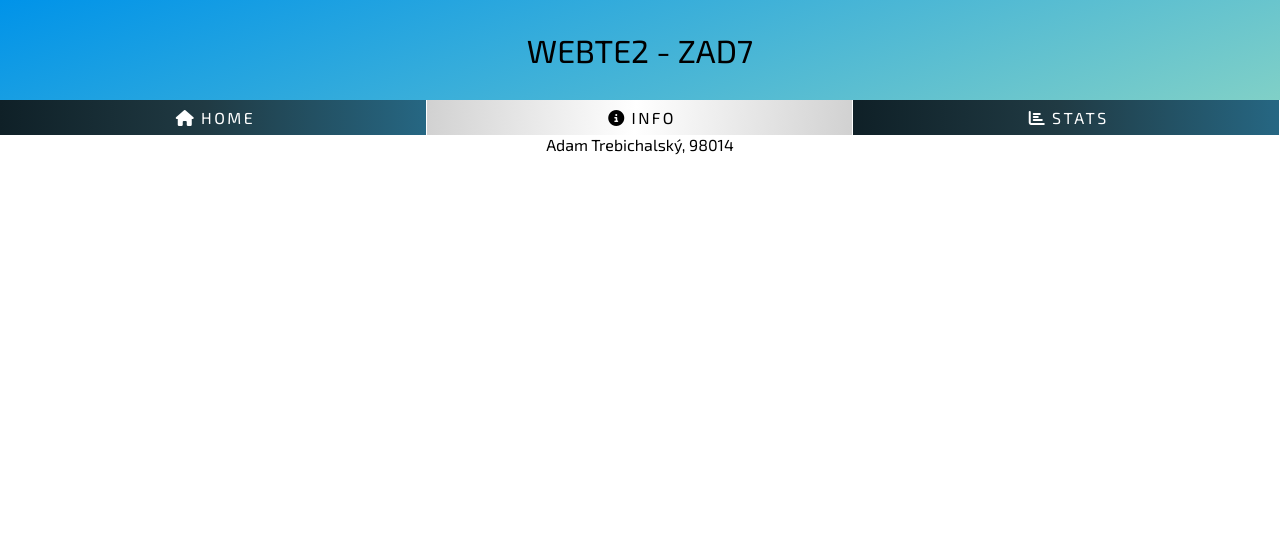
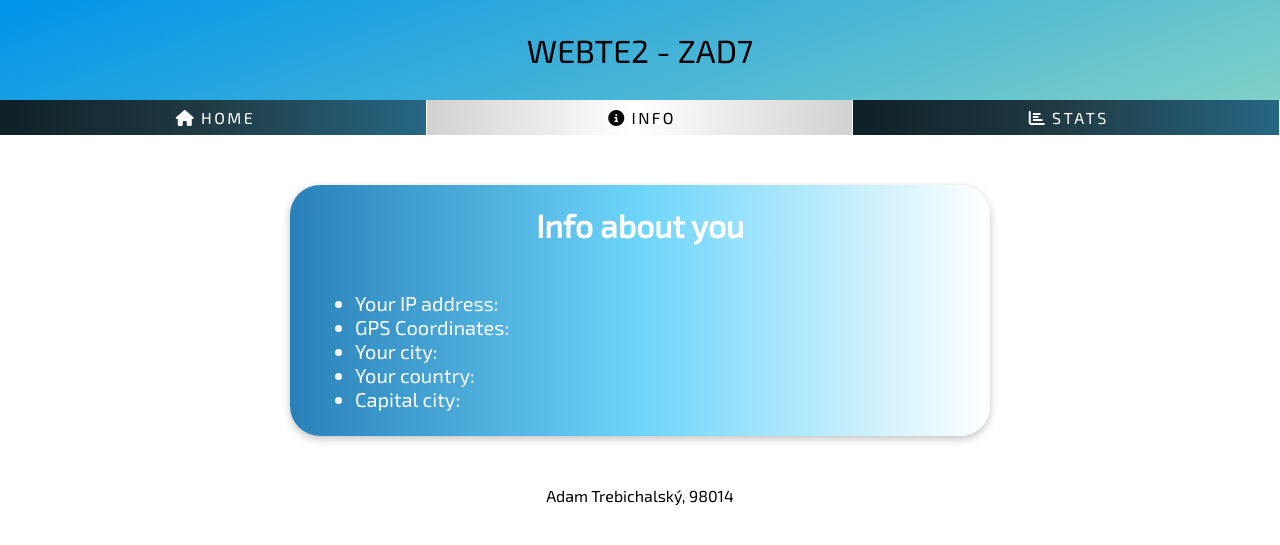
Before and after one commit to adamt1312/WEBTE2_zad7, a PHP site: page /infoaboutyou.php in a window 1280 px wide. Shown: the top 545 px of the page. Run offline with PHP 8.4, Linux system fonts and the light colour scheme; some libraries are stand-ins or nearby versions.

Commit message:
info page

```diff
--- a/infoaboutyou.php
+++ b/infoaboutyou.php
@@ -20,32 +20,30 @@
     <link rel="preconnect" href="https://fonts.gstatic.com">
     <link href="https://fonts.googleapis.com/css2?family=Exo+2&display=swap" rel="stylesheet">
     <script src="https://kit.fontawesome.com/e73d803768.js" crossorigin="anonymous"></script>
+    <script src="https://cdn.jsdelivr.net/npm/axios/dist/axios.min.js"></script>
 </head>
 <body>
     <div class="container">
-        <div id="titleWrapper">WEBTE2 - ZAD7</div>
-        <div id="menuWrapper">
-            <div class="linkWrapper">
-                <a href="index.php">
-                    <i class="fas fa-home"></i>Home
-                </a>
+        <?php include_once "menu.html"; ?>
+        <div class="contentWrapper" style="background: #2980B9;  /* fallback for old browsers */
+background: -webkit-linear-gradient(to left, #FFFFFF, #6DD5FA, #2980B9);  /* Chrome 10-25, Safari 5.1-6 */
+background: linear-gradient(to left, #FFFFFF, #6DD5FA, #2980B9); /* W3C, IE 10+/ Edge, Firefox 16+, Chrome 26+, Opera 12+, Safari 7+ */
+">
+            <h1>Info about you</h1>
+            <div class="weather_info">
+                <ul id="infoList">
+                    <li id="ipaddr">Your IP address: </li>
+                    <li id="coords">GPS Coordinates: </li>
+                    <li id="city">Your city: </li>
+                    <li id="country">Your country: </li>
+                    <li id="capital">Capital city: </li>
+                </ul>
             </div>
-            <div class="linkWrapper selected">
-                <a href="infoaboutyou.php" class="selected_a">
-                    <i class="fas fa-info-circle"></i>Info
-                </a>
-            </div>
-            <div class="linkWrapper">
-                <a href="stats.php">
-                    <i class="fas fa-chart-bar"></i></i>Stats
-                </a>
-            </div>
-
         </div>
-        <div id=""></div>
     </div>
 
     <footer>Adam Trebichalský, 98014</footer>
-    <script src="script.js"></script>
+    <script src="https://ajax.googleapis.com/ajax/libs/jquery/3.6.0/jquery.min.js"></script>
+    <script src="script2.js"></script>
 </body>
 </html>
--- /dev/null
+++ b/menu.html
@@ -0,0 +1,18 @@
+<div id="titleWrapper">WEBTE2 - ZAD7</div>
+<div id="menuWrapper">
+  <div class="linkWrapper">
+    <a href="index.php" id="menu1">
+      <i class="fas fa-home"></i>Home
+    </a>
+  </div>
+  <div class="linkWrapper">
+    <a href="infoaboutyou.php" id="menu2">
+      <i class="fas fa-info-circle"></i>Info
+    </a>
+  </div>
+  <div class="linkWrapper">
+    <a href="stats.php" id="menu3">
+      <i class="fas fa-chart-bar"></i></i>Stats
+    </a>
+  </div>
+</div>
--- a/script.js
+++ b/script1.js
@@ -1,3 +1,5 @@
+document.getElementsByClassName("linkWrapper")[0].classList.add("selected");
+document.getElementById("menu1").classList.add("selected_a");
 $( document ).ready(function() {
     let latitude;
     let longitude;
--- /dev/null
+++ b/script2.js
@@ -0,0 +1,24 @@
+document.getElementsByClassName("linkWrapper")[1].classList.add("selected");
+document.getElementById("menu2").classList.add("selected_a");
+$( document ).ready(function() {
+
+    getInfoAboutUser();
+
+});
+
+
+const getInfoAboutUser = async () => {
+    try {
+        axios.get("https://ipapi.co/json").then((response) => {
+            document.getElementById("ipaddr").innerText += " " + response.data.ip;
+            document.getElementById("coords").innerText += " Latitude: " + response.data.latitude + " | " + "Longitude: " + response.data.longitude;
+            document.getElementById("city").innerText += " " +  response.data.city;
+            document.getElementById("country").innerText +=  " " + response.data.country_name;
+            document.getElementById("capital").innerText +=  " " + response.data.country_capital;
+        })
+    }
+    catch (e) {
+        console.log(e);
+    }
+
+}
--- a/styles.css
+++ b/styles.css
@@ -89,6 +89,8 @@ a:hover:after {
     height: auto;
     border-radius: 30px;
     background: linear-gradient(180deg, rgba(0,0,0,1) 0%, rgba(209,209,209,1) 60%, rgba(255,255,255,1) 100%);
+    /*box-shadow: rgba(100, 100, 111, 0.2) 0px 7px 29px 0px;*/
+    box-shadow: rgba(0, 0, 0, 0.24) 0px 3px 8px;
     margin-top: 50px;
     margin-bottom: 50px;
     z-index: 300;
@@ -184,3 +186,12 @@ footer {
     height: 3px;
     background-color: black;
 }
+
+#infoList {
+    margin: 25px;
+
+}
+#infoList li{
+    font-size: 20px;
+
+}
```
Also changed, not shown: index.php (+2 -30 lines), stats.php (+2 -20 lines).
